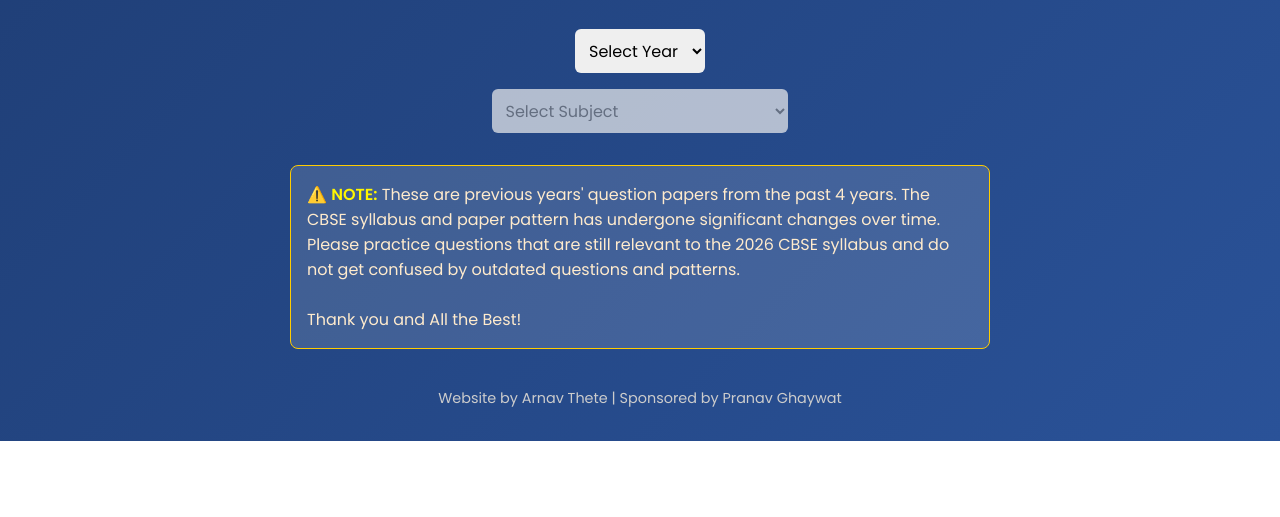
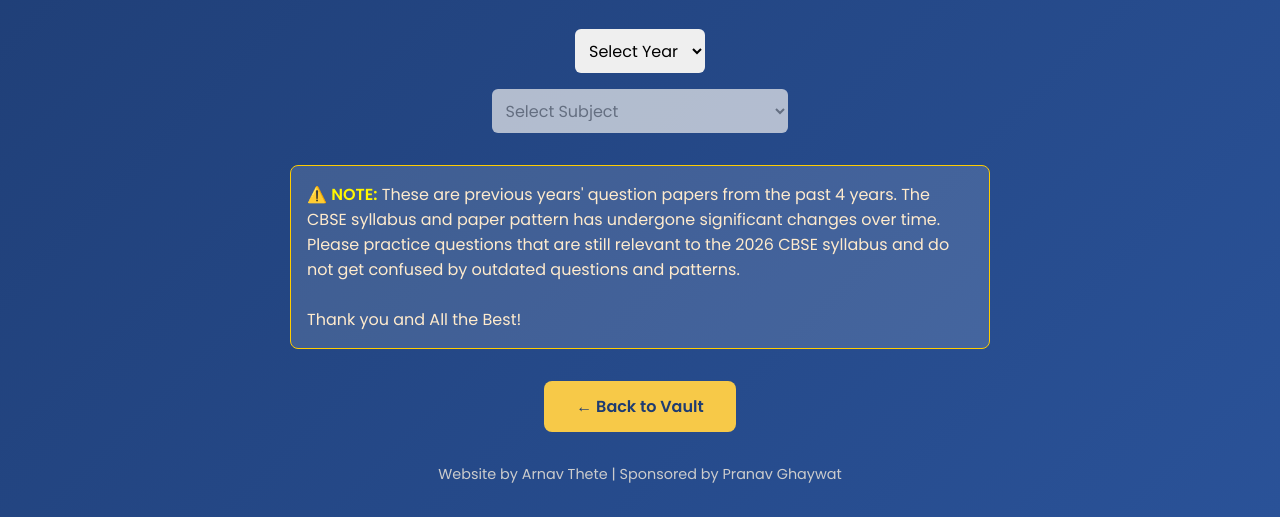
Before and after one commit to papervault/cbse-x, a plain HTML site: page index.html in a window 1280 px wide. Shown: the part 359-876 px from the top of the page. Before the commit the page ends 800 px from the top, so only its background shows below. Drawn offline with Linux system fonts and the light colour scheme.

Commit message:
Update index.html

```diff
--- a/index.html
+++ b/index.html
@@ -153,6 +153,11 @@
     Thank you and All the Best!
   </div>
 
+  <!-- Back button added here -->
+  <button onclick="window.location.href='https://papervault.github.io/vault/'" class="cta-button" style="margin-top: 2rem;">
+    ← Back to Vault
+  </button>
+
   <footer>
     Website by Arnav Thete | Sponsored by Pranav Ghaywat
   </footer>
```
